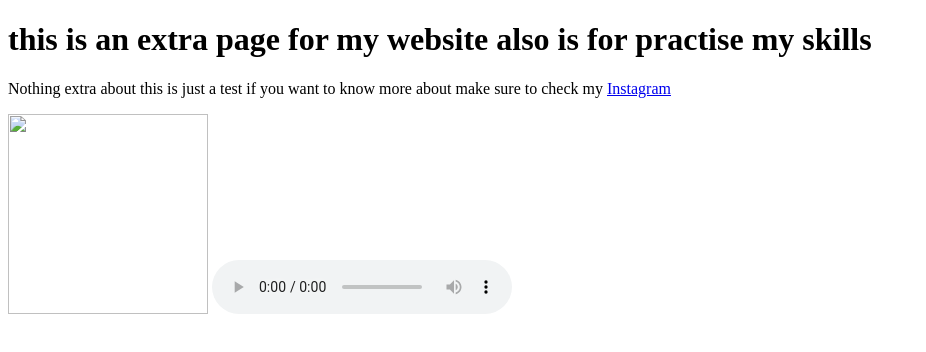
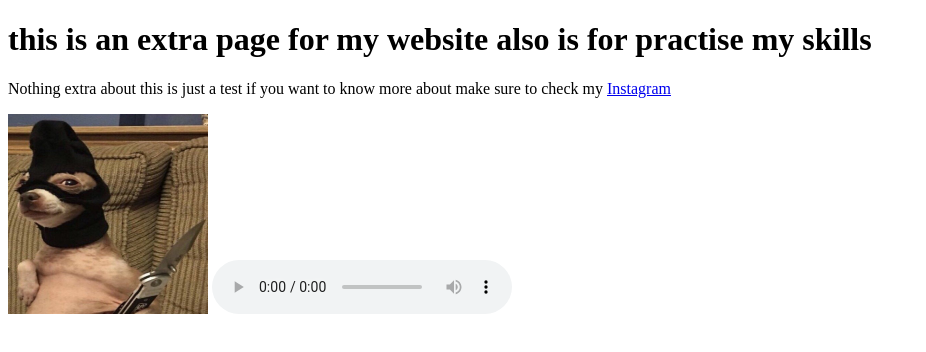
Before and after one commit to Galok892/Brocoli, a plain HTML site: page about me.html in a window 1280 px wide. Shown: the whole page, without its empty margins (0-926 px from the left). Drawn offline with Linux system fonts and the light colour scheme; the site is published under a folder, as on GitHub Pages, so addresses that start at the root find nothing.

Commit message:
Update about me.html

```diff
--- a/about me.html
+++ b/about me.html
@@ -8,7 +8,7 @@
 <body>
     <h1>this is an extra page for my website also is for practise my skills</h1>
     <P>Nothing extra about this is just a test if you want to know more about make sure to check my <a href="https://www.instagram.com/vincegreerr/">Instagram</a></P>
-    <img src="/images/cholo perro.jpg" width="200" height="200"></a>
+    <img src="./images/cholo perro.jpg" width="200" height="200"></a>
     <audio controls autoplay src="/music/El Billete - Edgar Lopez and Quincas Moreira.mp3"></audio>
 </body>
 </html>
```
